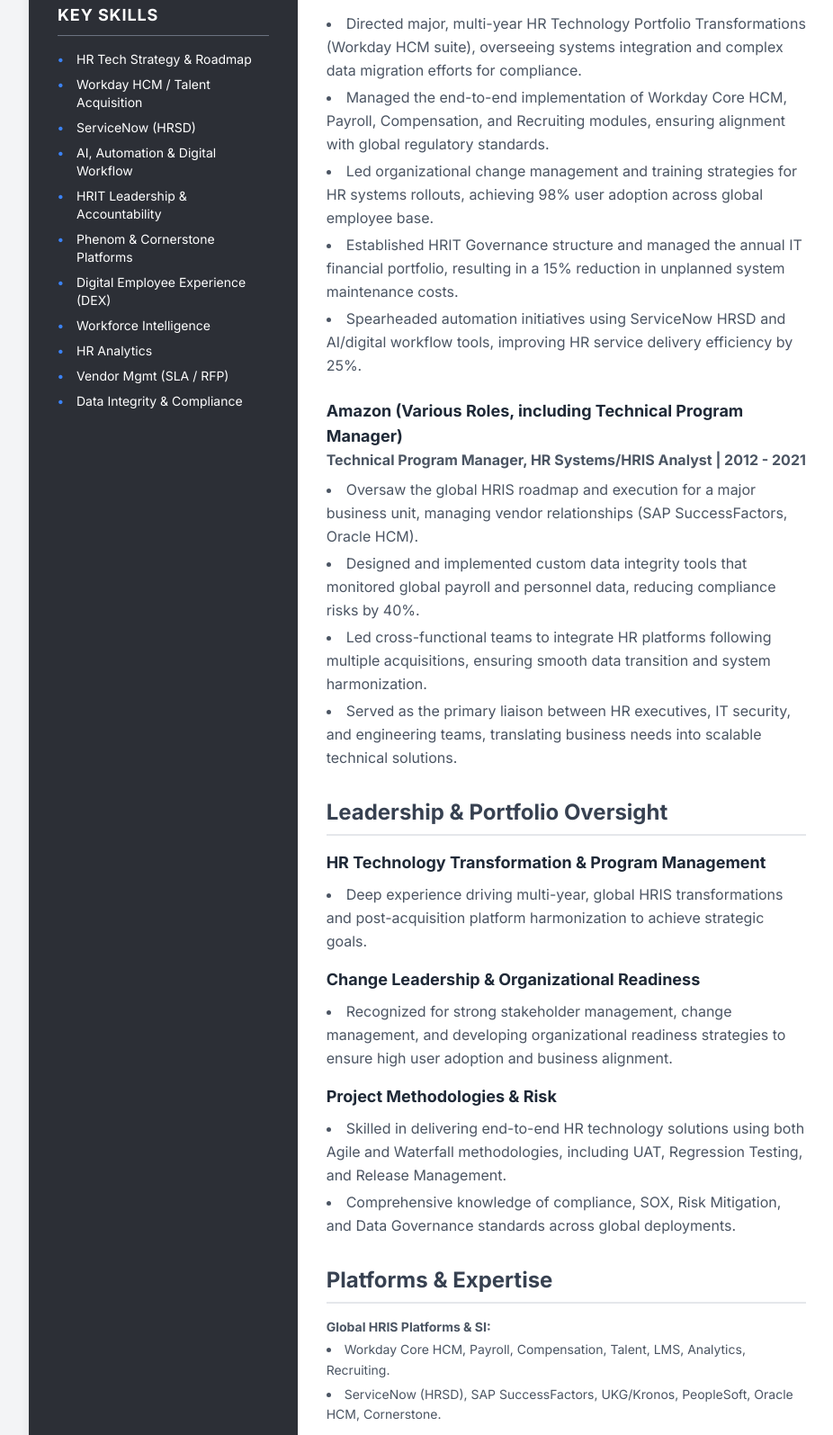
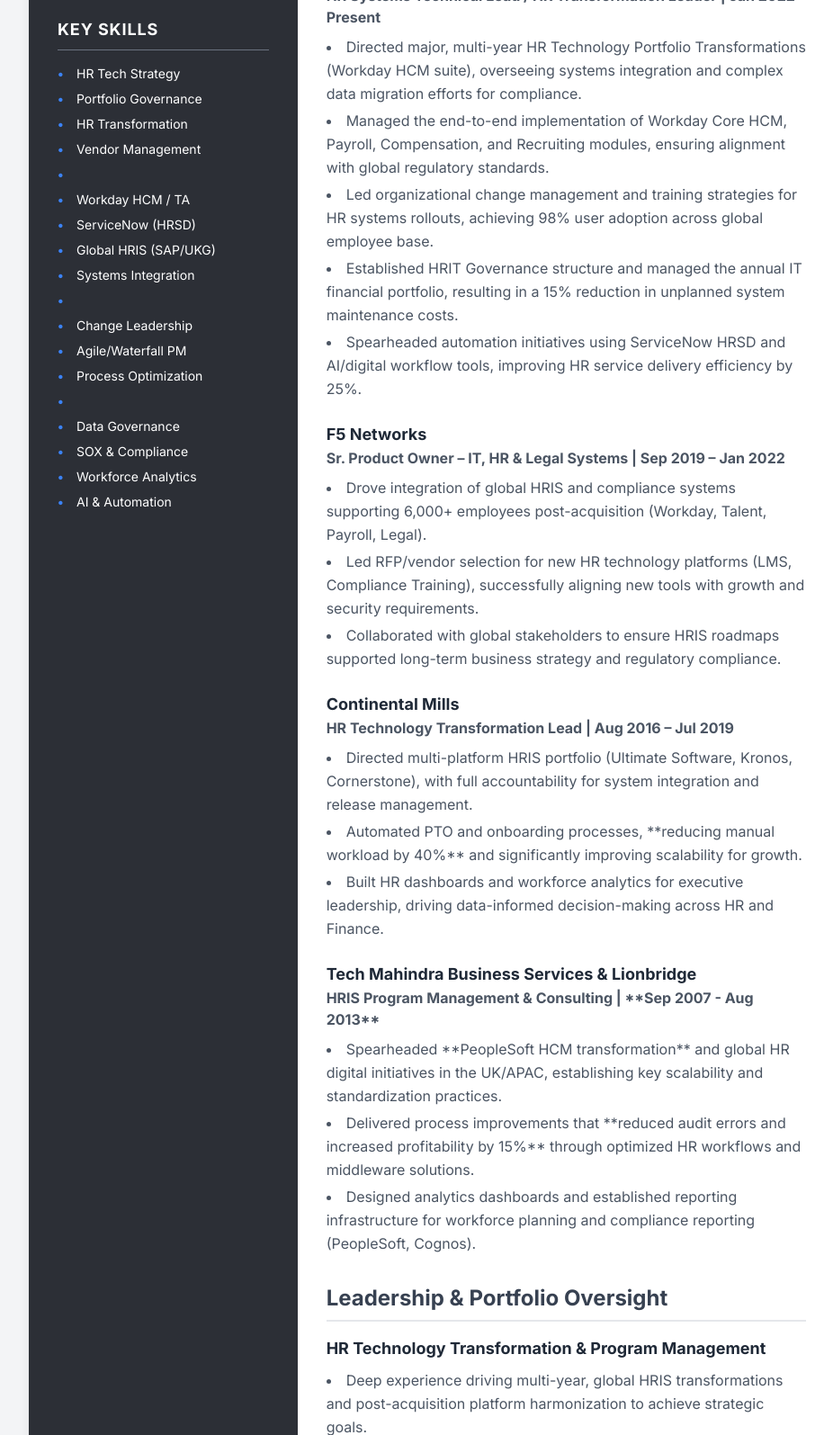
Before and after one commit to FlashGordon0007/sakina-kasim-resume, a plain HTML site: page index.html in a window 1280 px wide. Shown: the part 769-2364 px from the top of the page at 90% size, without its empty margins (160-1086 px from the left). Drawn offline with nearby package versions, Linux system fonts and the light colour scheme.

Commit message:
MASTER PORTFOLIO FINAL: All content and structural issues resolved. Site ready for deployment.

```diff
--- a/index.html
+++ b/index.html
@@ -173,7 +173,7 @@
               src="./Head shot.jpg"
               onerror="this.onerror=null;this.src='https://placehold.co/128x128/3B82F6/1E2025?text=SK';"
               alt="Sakina Kasim"
-              class="rounded-full w-32 h-32 object-cover object-top border-4 border-indigo-400"
+              class="rounded-full w-36 h-36 object-cover object-top border-4 border-indigo-400"
             />
           </div>
 
@@ -306,17 +306,24 @@
               Key Skills
             </h3>
             <ul class="space-y-2 text-sm skills-list">
-              <li>HR Tech Strategy & Roadmap</li>
-              <li>Workday HCM / Talent Acquisition</li>
+              <li>HR Tech Strategy</li>
+              <li>Portfolio Governance</li>
+              <li>HR Transformation</li>
+              <li>Vendor Management</li>
+              <li>&nbsp;</li>
+              <li>Workday HCM / TA</li>
               <li>ServiceNow (HRSD)</li>
-              <li>AI, Automation & Digital Workflow</li>
-              <li>HRIT Leadership & Accountability</li>
-              <li>Phenom & Cornerstone Platforms</li>
-              <li>Digital Employee Experience (DEX)</li>
-              <li>Workforce Intelligence</li>
-              <li>HR Analytics</li>
-              <li>Vendor Mgmt (SLA / RFP)</li>
-              <li>Data Integrity & Compliance</li>
+              <li>Global HRIS (SAP/UKG)</li>
+              <li>Systems Integration</li>
+              <li>&nbsp;</li>
+              <li>Change Leadership</li>
+              <li>Agile/Waterfall PM</li>
+              <li>Process Optimization</li>
+              <li>&nbsp;</li>
+              <li>Data Governance</li>
+              <li>SOX & Compliance</li>
+              <li>Workforce Analytics</li>
+              <li>AI & Automation</li>
             </ul>
           </div>
         </div>
@@ -339,15 +346,15 @@
               Summary/Objective
             </h2>
             <p class="text-gray-600 dark:text-gray-200 leading-relaxed mb-4">
-              Seeking the Associate Director, HR Technology role to apply 15+ years of experience
-              governing HRIT investment and executing global HR technology roadmaps. Proven ability
-              to partner with executive HR and IT stakeholders to align system architecture,
-              delivering a modern, data-driven, and scalable associate experience.
+              A Strategic HR Technology Leader with 15+ years of experience governing HRIT
+              investment and executing global HR technology roadmaps. Proven ability to partner with
+              executive HR and IT stakeholders to align system architecture, delivering a modern,
+              data-driven, and scalable associate experience.
             </p>
             <p class="text-gray-600 dark:text-gray-200 leading-relaxed">
-              Expertise spans HRIT Portfolio Governance, IT Financial Management, data integrity,
-              and driving organizational efficiency through automation and digital workflow
-              implementation.
+              Expertise spans Global HR Technology Transformation, HRIT Portfolio Governance, Vendor
+              Management, data integrity, and driving organizational efficiency through automation
+              and digital workflow implementation.
             </p>
           </div>
 
@@ -392,30 +399,72 @@
             </div>
 
             <div class="mb-6">
-              <h3 class="text-lg font-bold dark:text-gray-100">
-                Amazon (Various Roles, including Technical Program Manager)
-              </h3>
+              <h3 class="text-lg font-bold dark:text-gray-100">F5 Networks</h3>
               <p class="font-semibold text-gray-600 dark:text-gray-300">
-                Technical Program Manager, HR Systems/HRIS Analyst | 2012 - 2021
+                Sr. Product Owner – IT, HR & Legal Systems | Sep 2019 – Jan 2022
               </p>
               <ul
                 class="list-disc list-inside mt-2 text-gray-600 dark:text-gray-300 space-y-1 leading-relaxed"
               >
                 <li>
-                  Oversaw the global HRIS roadmap and execution for a major business unit, managing
-                  vendor relationships (SAP SuccessFactors, Oracle HCM).
+                  Drove integration of global HRIS and compliance systems supporting 6,000+
+                  employees post-acquisition (Workday, Talent, Payroll, Legal).
                 </li>
                 <li>
-                  Designed and implemented custom data integrity tools that monitored global payroll
-                  and personnel data, reducing compliance risks by 40%.
+                  Led RFP/vendor selection for new HR technology platforms (LMS, Compliance
+                  Training), successfully aligning new tools with growth and security requirements.
                 </li>
                 <li>
-                  Led cross-functional teams to integrate HR platforms following multiple
-                  acquisitions, ensuring smooth data transition and system harmonization.
+                  Collaborated with global stakeholders to ensure HRIS roadmaps supported long-term
+                  business strategy and regulatory compliance.
+                </li>
+              </ul>
+            </div>
+
+            <div class="mb-6">
+              <h3 class="text-lg font-bold dark:text-gray-100">Continental Mills</h3>
+              <p class="font-semibold text-gray-600 dark:text-gray-300">
+                HR Technology Transformation Lead | Aug 2016 – Jul 2019
+              </p>
+              <ul
+                class="list-disc list-inside mt-2 text-gray-600 dark:text-gray-300 space-y-1 leading-relaxed"
+              >
+                <li>
+                  Directed multi-platform HRIS portfolio (Ultimate Software, Kronos, Cornerstone),
+                  with full accountability for system integration and release management.
                 </li>
                 <li>
-                  Served as the primary liaison between HR executives, IT security, and engineering
-                  teams, translating business needs into scalable technical solutions.
+                  Automated PTO and onboarding processes, **reducing manual workload by 40%** and
+                  significantly improving scalability for growth.
+                </li>
+                <li>
+                  Built HR dashboards and workforce analytics for executive leadership, driving
+                  data-informed decision-making across HR and Finance.
+                </li>
+              </ul>
+            </div>
+
+            <div class="mb-8">
+              <h3 class="text-lg font-bold dark:text-gray-100">
+                Tech Mahindra Business Services & Lionbridge
+              </h3>
+              <p class="font-semibold text-gray-600 dark:text-gray-300">
+                HRIS Program Management & Consulting | **Sep 2007 - Aug 2013**
+              </p>
+              <ul
+                class="list-disc list-inside mt-2 text-gray-600 dark:text-gray-300 space-y-1 leading-relaxed"
+              >
+                <li>
+                  Spearheaded **PeopleSoft HCM transformation** and global HR digital initiatives in
+                  the UK/APAC, establishing key scalability and standardization practices.
+                </li>
+                <li>
+                  Delivered process improvements that **reduced audit errors and increased
+                  profitability by 15%** through optimized HR workflows and middleware solutions.
+                </li>
+                <li>
+                  Designed analytics dashboards and established reporting infrastructure for
+                  workforce planning and compliance reporting (PeopleSoft, Cognos).
                 </li>
               </ul>
             </div>
```
